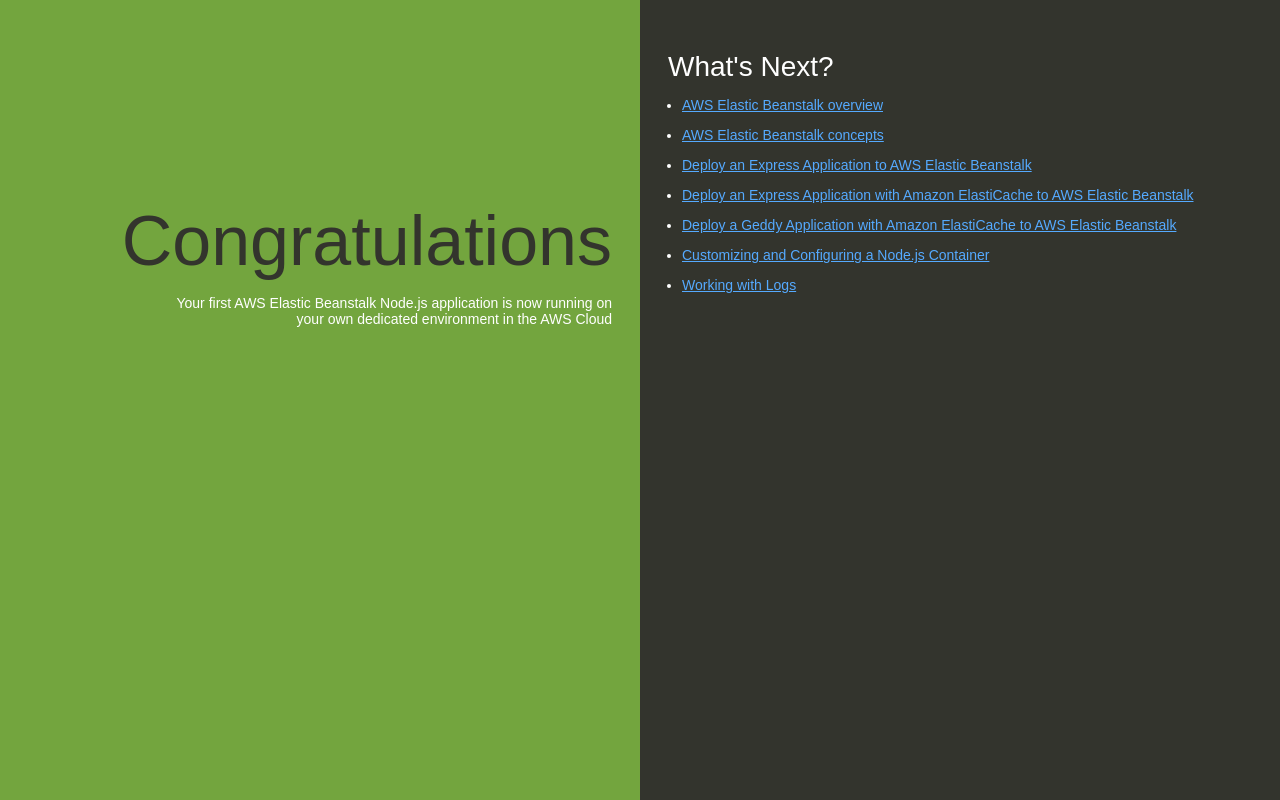
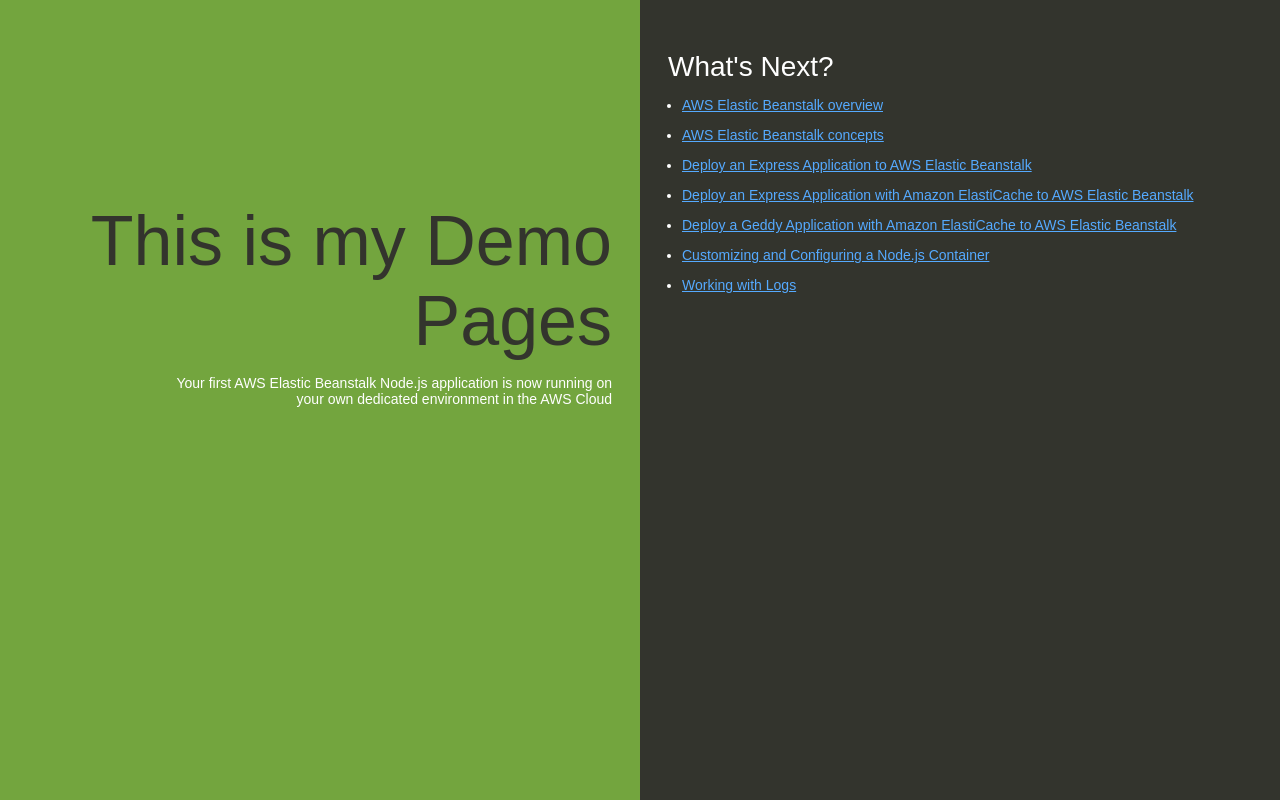
Before and after one commit to nileshtarate/NileshDemoCode, a website: page index.html in a window 1280 px wide. Drawn offline with Linux system fonts and the light colour scheme.

Commit message:
Add files via upload

```diff
--- a/index.html
+++ b/index.html
@@ -74,7 +74,7 @@
   </head>
   <body>
     <div class="textColumn">
-      <h1>Congratulations</h1>
+      <h1>This is my Demo Pages</h1>
       <p>Your first AWS Elastic Beanstalk Node.js application is now running on your own dedicated environment in the AWS Cloud</p>
     </div>
     <div class="linksColumn">
```
